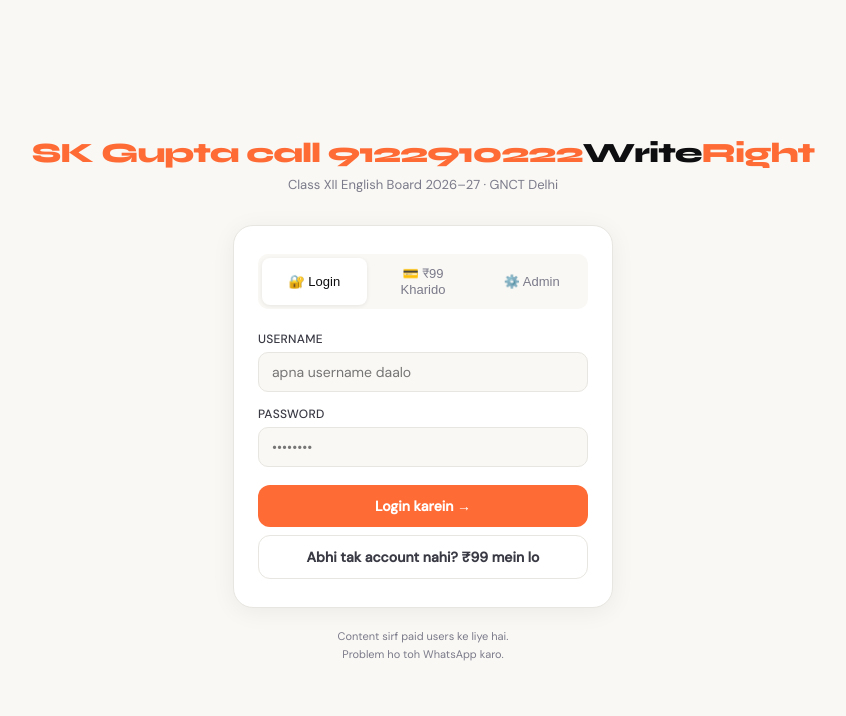
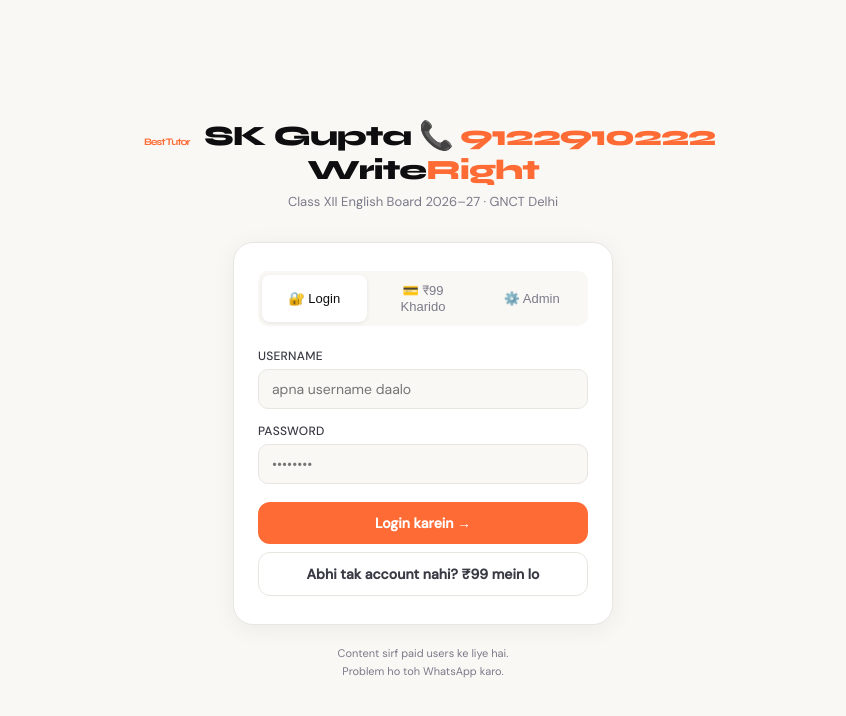
Before and after one commit to besttutors/writeright, a plain HTML site: page index.html in a window 1280 px wide. Shown: the whole page, without its empty margins (217-1063 px from the left). Drawn offline with Linux system fonts and the light colour scheme.

Commit message:
Update index.html

```diff
--- a/index.html
+++ b/index.html
@@ -73,7 +73,16 @@
 </head>
 <body>
 
-<div class="logo"><span>SK Gupta call 9122910222</span>Write<span>Right</span></div>
+<div class="logo">
+  <div class="tutor-info">
+    <span class="badge">Best Tutor</span>
+    SK Gupta
+    <span class="phone">📞 9122910222</span>
+  </div>
+  <div class="main-title">
+    Write<span class="highlight">Right</span>
+  </div>
+</div>
 <p class="tagline">Class XII English Board 2026–27 · GNCT Delhi</p>
 
 <div class="card">
```
